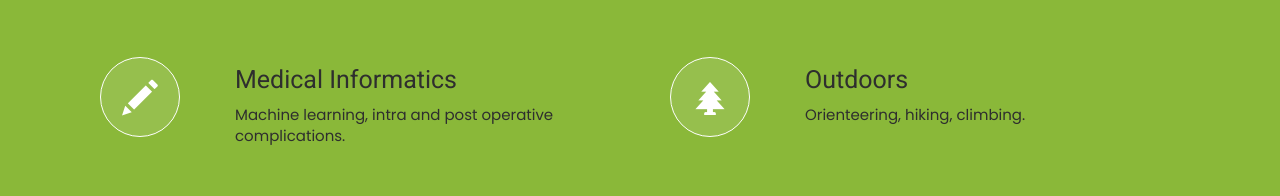
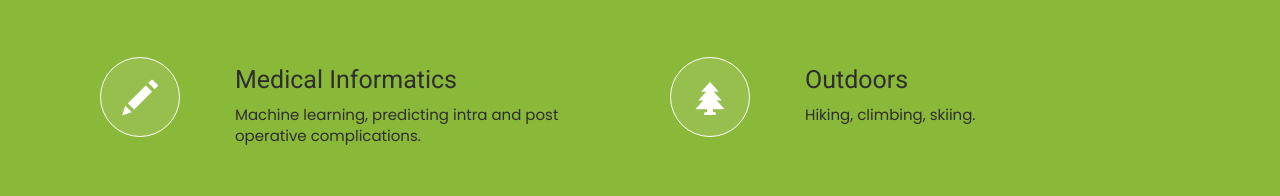
Before and after one commit to northto66/northto66.github.io, a plain HTML site: page index.html in a window 1280 px wide. Shown: the part 1126-1322 px from the top of the page. Drawn offline with nearby package versions, Linux system fonts and the light colour scheme; some packages are replaced by stand-ins of ours.

Commit message:
Update index.html

```diff
--- a/index.html
+++ b/index.html
@@ -105,7 +105,7 @@
 					</div>
 					<div class="col-md-9 col-md-offset-1 col-sm-10 col-xs-12 icon-text-box">
                     	<h4>Medical Informatics</h4>
-                    	<p>Machine learning, intra and post operative complications.</p>
+                    	<p>Machine learning, predicting intra and post operative complications.</p>
 					</div>
 				</div>
 				<div class="col-md-6 col-sm-12 col-xs-12 icon-box">
@@ -116,7 +116,7 @@
 					</div>
 					<div class="col-md-9 col-md-offset-1 col-sm-10 col-xs-12 icon-text-box">
                     	<h4>Outdoors</h4>
-                    	<p>Orienteering, hiking, climbing.</p>
+                    	<p>Hiking, climbing, skiing.</p>
 					</div>
 				</div>
 			</div>
```
